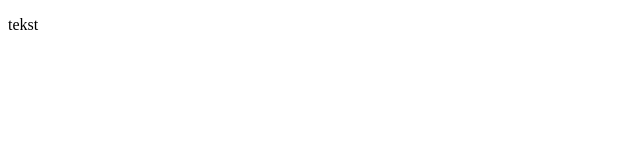
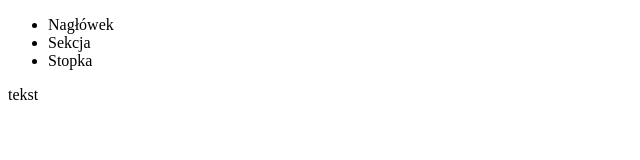
Before and after one commit to adkac98/html-zadanie9, a plain HTML site: page index.html in a window 1280 px wide. Shown: the whole page, without its empty margins (0-640 px from the left). Drawn offline with Linux system fonts and the light colour scheme.

Commit message:
Pierwsza zmiana

```diff
--- a/index.html
+++ b/index.html
@@ -7,12 +7,18 @@
 </head>
 <body>
    <nav>
-       <header id="main"></header>
-       <section id="o-nas">
+       <ul>
+           <li>Nagłówek</li>
+           <li>Sekcja</li>
+           <li>Stopka</li>
+       </ul>
+   </nav>
+    <header id="main"></header>
+    <section id="o-nas">
            <p class="">tekst</p>
-       </section>
-       <section id="kontakt"></section>
-       <footer id="footer"></footer>
-   </nav>
+    </section>
+    <section id="kontakt"></section>
+    <footer id="footer"></footer>
+
 </body>
 </html>
```
